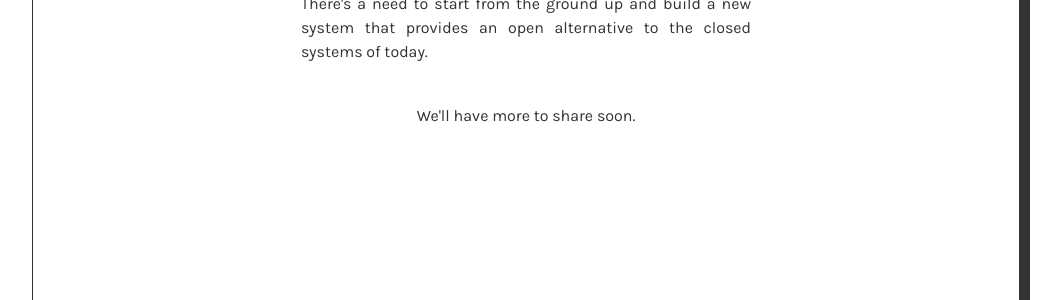
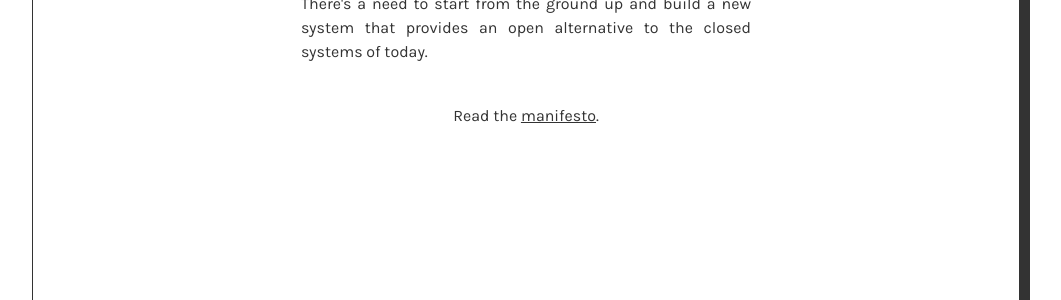
Before and after one commit to muxyz/website, a Jekyll site: the page built from index.md, in a window 1280 px wide. Shown: the part 431-731 px from the top of the page, without its empty margins (114-1175 px from the left). Built offline with Jekyll 4.4.1, drawn with Linux system fonts in a browser that asks for light colours.

Commit message:
Update index.md

```diff
--- a/index.md
+++ b/index.md
@@ -16,6 +16,6 @@ to the closed systems of today.
 <div id="abstract">
   <br>
   <p style="text-align: center;">
-    We'll have more to share soon.
+    Read the <a href="/manifesto">manifesto</a>.
   </p>
 </div>
```
